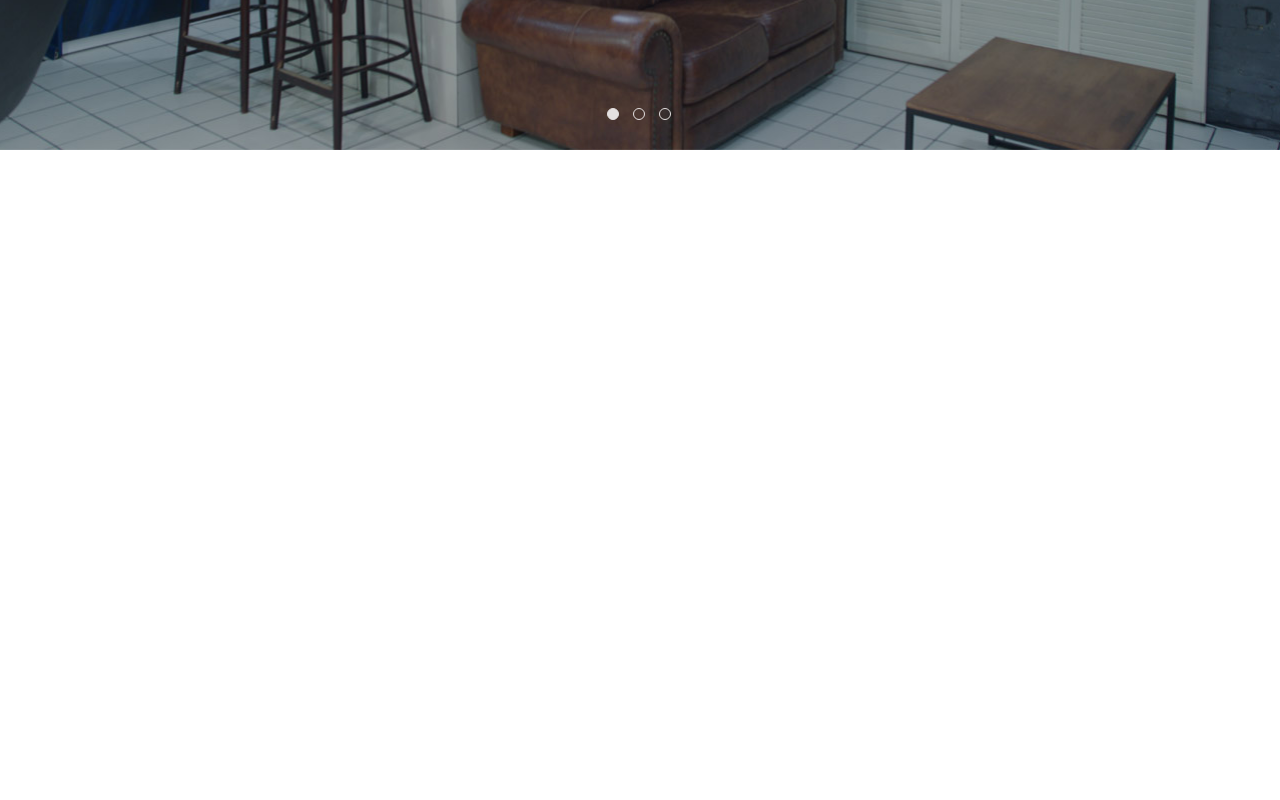
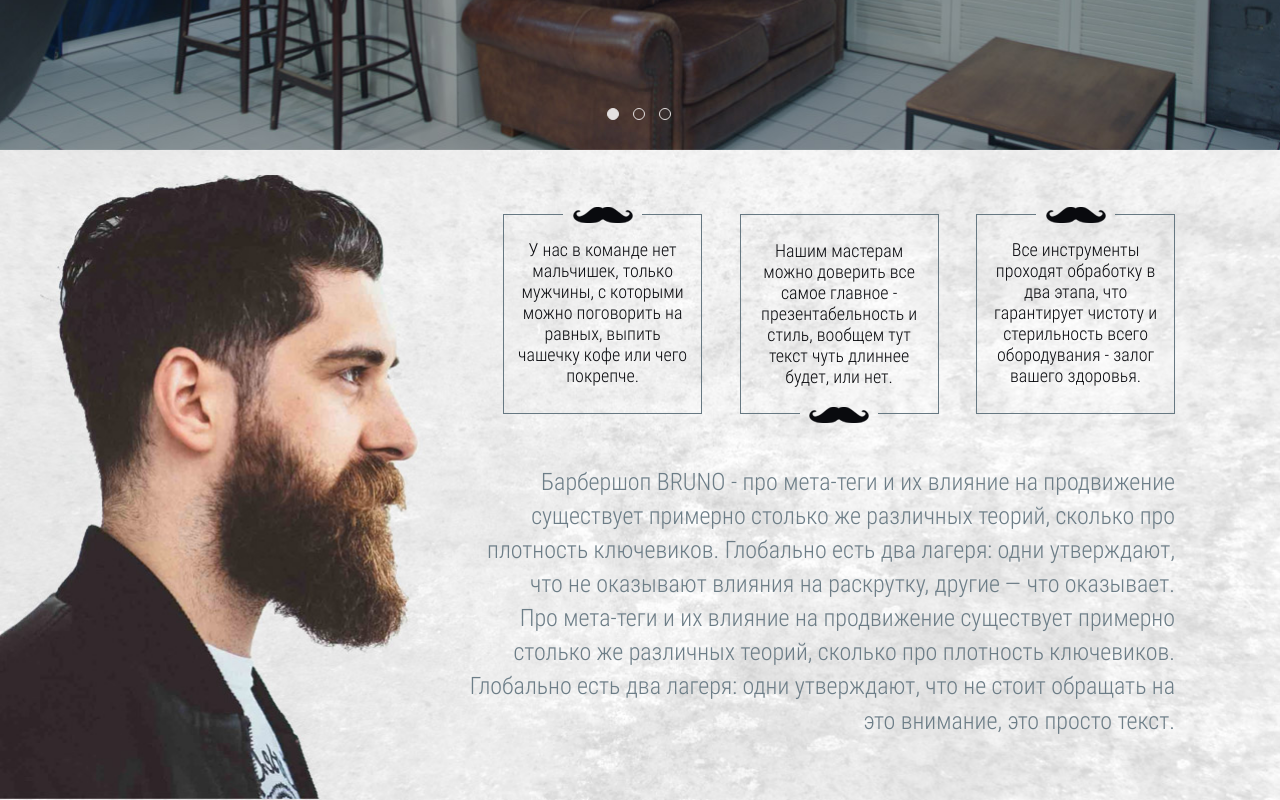
Before and after one commit to yaroslavzn/Bruno, a website: page app/index.html in a window 1280 px wide. Shown: the part 501-1301 px from the top of the page. Before the commit the page ends 800 px from the top, so only its background shows below. Drawn offline with Linux system fonts and the light colour scheme.

Commit message:
finished second section desktop design

```diff
--- a/app/index.html
+++ b/app/index.html
@@ -63,7 +63,50 @@
                 </div>
             </div>
         </header>
-
+    <section class="features">
+        <div class="container">
+            <div class="features-wrap">
+                <ul class="features__list">
+                    <li class="features__item features__item--up">
+                        <div class="features__item-pic"></div>
+                        <div class="features__item-desc">
+                            <p>
+                                У нас в команде нет мальчишек, только мужчины, с которыми можно поговорить на равных, выпить чашечку кофе или чего покрепче.
+                            </p>
+                        </div>
+                    </li>
+                    <li class="features__item features__item--down">
+                        <div class="features__item-pic"></div>
+                        <div class="features__item-desc">
+                            <p>
+                                Нашим мастерам можно доверить все самое главное - презентабельность и стиль, вообщем тут текст чуть длиннее будет, или нет.
+                            </p>
+                        </div>
+                    </li>
+                    <li class="features__item features__item--up">
+                        <div class="features__item-pic"></div>
+                        <div class="features__item-desc">
+                            <p>
+                                Все инструменты проходят обработку в два этапа, что гарантирует чистоту и стерильность всего обородувания - залог вашего здоровья.
+                            </p>
+                        </div>
+                    </li>
+                </ul>
+                <div class="features__text">
+                    <p>Барбершоп BRUNO - про мета-теги и их влияние на продвижение
+                        существует примерно столько же различных теорий, сколько
+                        про плотность ключевиков. Глобально есть два лагеря: одни утверждают,
+                        что не оказывают влияния на раскрутку, другие — что оказывает.</p>
+                    <p>
+                        Про мета-теги и их влияние на продвижение существует примерно
+                        столько же различных теорий, сколько про плотность
+                        ключевиков. Глобально есть два лагеря: одни утверждают, что не
+                        стоит обращать на это внимание, это просто текст.
+                    </p>
+                </div>
+            </div>
+        </div>
+    </section>
 	</div>
 	<link rel="stylesheet" href="css/main.css">
 	<script src="js/libs.min.js"></script>
--- /dev/null
+++ b/app/sass/_sections/features.scss
@@ -0,0 +1,115 @@
+.features {
+  min-height: 650px;
+  background-image: url('../img/features-bg.jpg');
+  background-repeat: no-repeat;
+  background-size: cover;
+  padding-top: 64px;
+}
+
+.features-wrap {
+  display: flex;
+  flex-direction: column;
+  align-items: flex-end;
+  padding-right: 35px;
+}
+
+.features__list {
+  display: flex;
+  justify-content: space-between;
+  width: 60.8%;
+  margin-bottom: 50px;
+}
+
+.features__item {
+  width: 29.6%;
+  padding: 25px 10px;
+  border: 1px solid #667882;
+  position: relative;
+  min-height: 200px;
+  position: relative;
+}
+
+.features__item--up {
+  border-top: none;
+  &::after {
+    display: block;
+    position: absolute;
+    content: '';
+    background-color: #667882;
+    height: 1px;
+    left: 0;
+    right: 70%;
+    top: 0;
+  }
+
+  &::before {
+    display: block;
+    position: absolute;
+    content: '';
+    background-color: #667882;
+    height: 1px;
+    left: 70%;
+    right: 0;
+    top: 0;
+  }
+}
+
+.features__item--down {
+  border-bottom: none;
+  &::after {
+    display: block;
+    position: absolute;
+    content: '';
+    background-color: #667882;
+    height: 1px;
+    left: 0;
+    right: 70%;
+    bottom: 0;
+  }
+
+  &::before {
+    display: block;
+    position: absolute;
+    content: '';
+    background-color: #667882;
+    height: 1px;
+    left: 70%;
+    right: 0;
+    bottom: 0;
+  }
+
+  .features__item-pic {
+    top: 100%;
+  }
+}
+
+.features__item-pic {
+  width: 60px;
+  height: 16px;
+  position: absolute;
+  background-image: url('../img/mustache.png');
+  left: 50%;
+  transform: translateX(-50%);
+  top: 0;
+  margin-top: -7px;
+}
+
+.features__item-desc {
+  p {
+    margin: 0 auto;
+    text-align: center;
+    font-size: rem(18px);
+    line-height: rem(21px);
+    color: $black;
+  }
+}
+
+.features__text {
+  width: 65%;
+  text-align: right;
+  p {
+    font-size: rem(24px);
+    color: $grey;
+    margin: 0;
+  }
+}
--- a/app/sass/_sections/header.scss
+++ b/app/sass/_sections/header.scss
@@ -114,7 +114,7 @@
 .slide__img {
   width: 100%;
 }
-
+.header {
   .slick-dots {
     width: 5.87%;
     margin: 0 auto;
@@ -183,3 +183,4 @@
     border-left: none;
     border-bottom: none;
   }
+}
--- a/app/sass/main.scss
+++ b/app/sass/main.scss
@@ -19,3 +19,4 @@ $darkblue: #2a3a47;
 // styles
 
 @import "_sections/header";
+@import "_sections/features";
```
Also changed, not shown: app/css/main.css, app/img/features-bg.jpg (added), app/img/mustache.png (added). Lines whose indentation alone changed are shown as unchanged.
